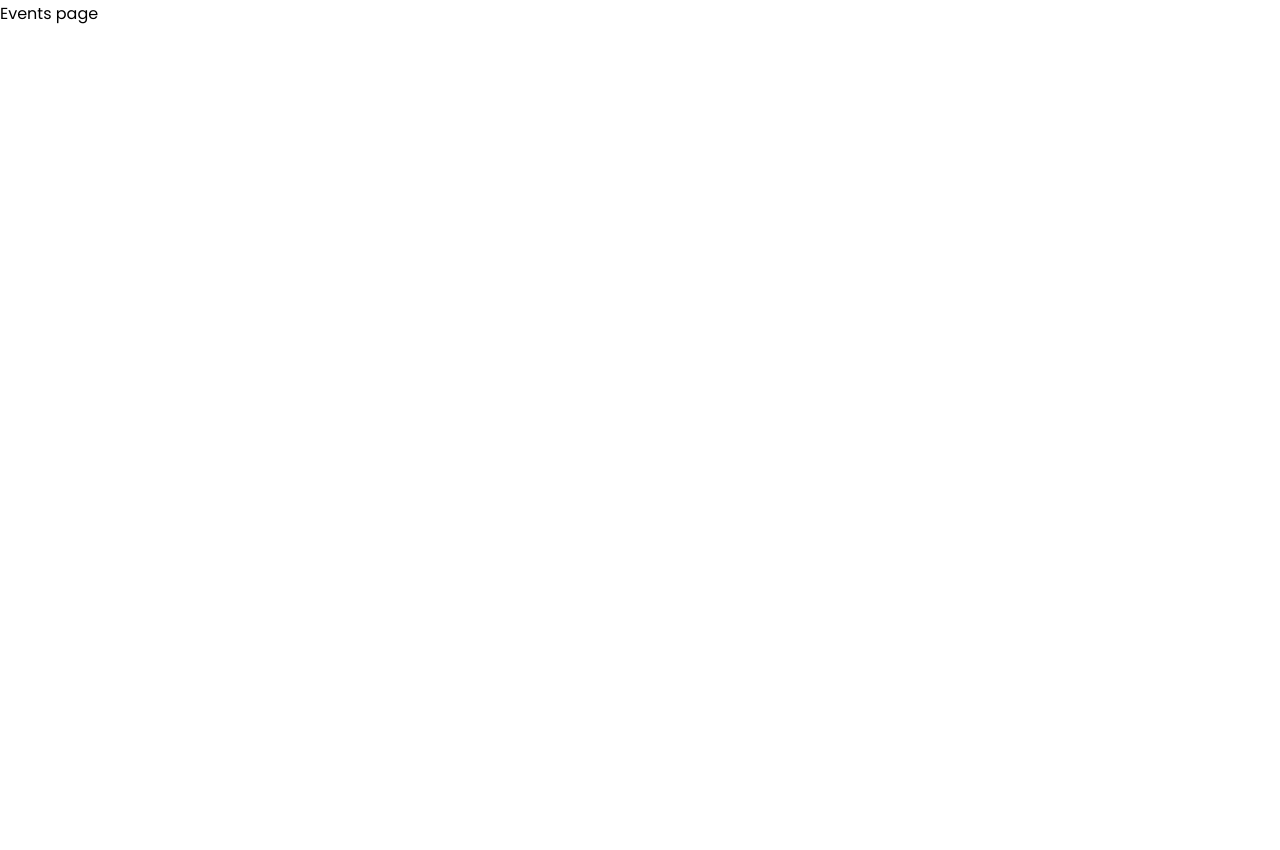
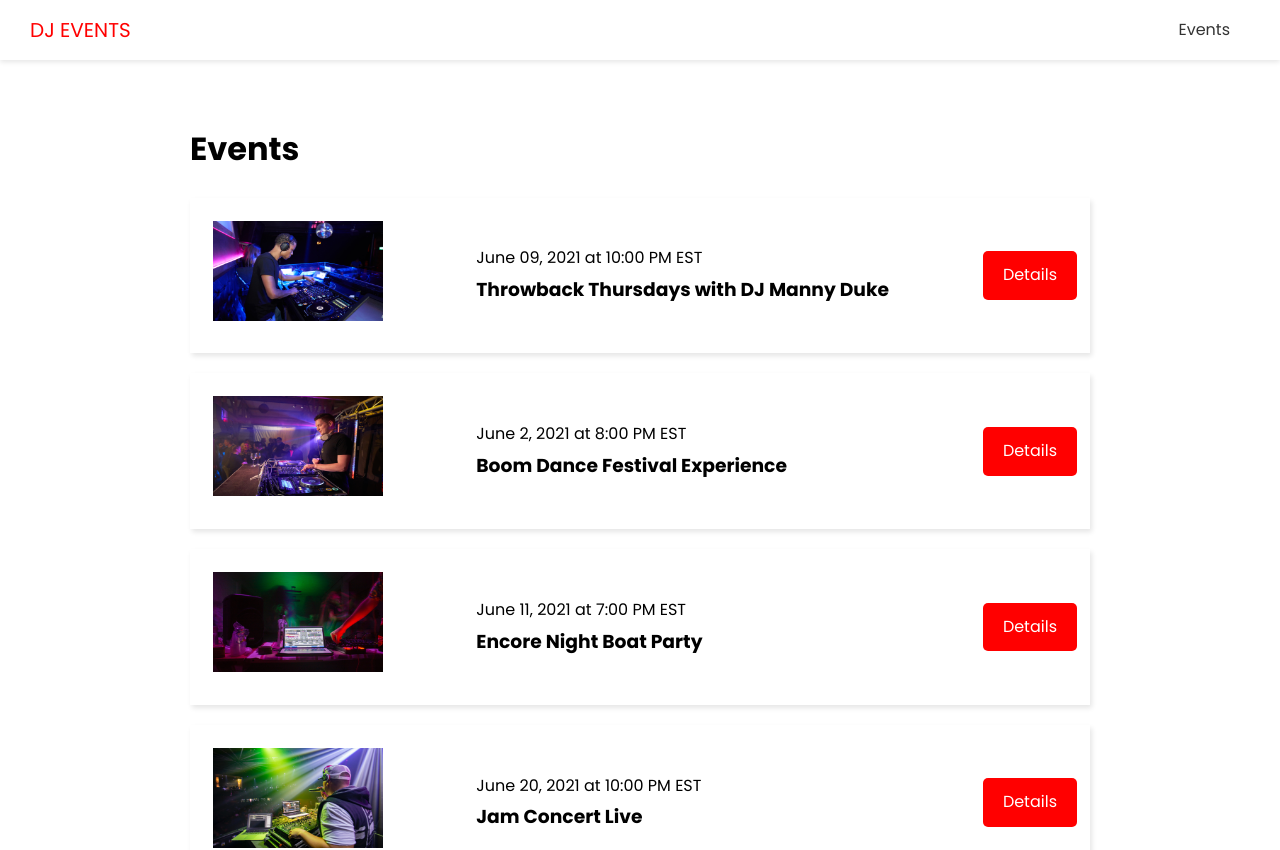
Before and after one commit to AcarMeel/nextjs-dj-events-fe, a Next.js app: page /events in a window 1280 px wide. Shown: the top 850 px of the page. Before the commit the page ends 800 px from the top, so only its background shows below. Built offline with nearby package versions, Linux system fonts and the light colour scheme; no server answers.

Commit message:
Add Events Page

```diff
--- /dev/null
+++ b/components/EventItem.js
@@ -0,0 +1,23 @@
+import Link from 'next/link'
+import Image from 'next/image'
+import styles from '@/styles/EventItem.module.css'
+
+export default function EventItem({evt}) {
+    return (
+        <div className={styles.event}>
+            <div className={styles.img}>
+                <Image src={evt.image ? evt.image : '/imagesevent-default.png'}
+                width={170} height={100} />
+            </div>
+            <div className={styles.info}>
+                <span>{evt.date} at {evt.time}</span>
+                <h3>{evt.name}</h3>
+            </div>
+            <div className={styles.link}>
+                <Link href={`events/${evt.slug}`}>
+                    <a className="btn">Details</a>
+                </Link>
+            </div>
+        </div>
+    )
+}
--- /dev/null
+++ b/config/index.js
@@ -0,0 +1 @@
+export const API_URL = process.env.NEXT_PUBLIC_API_URL || 'http://localhost:3000'
--- a/jsconfig.json
+++ b/jsconfig.json
@@ -3,7 +3,8 @@
         "baseUrl": ".",
         "paths": {
             "@/components/*": ["components/*"],
-            "@/styles/*": ["styles/*"]
+            "@/styles/*": ["styles/*"],
+            "@/config/*": ["config/*"]
         }
     }
 }
--- /dev/null
+++ b/pages/api/events/[slug].js
@@ -0,0 +1,21 @@
+// Next.js API route support: https://nextjs.org/docs/api-routes/introduction
+const { events } = require("./data.json");
+export default (req, res) => {
+  try {
+    const { slug } = req.query;
+    const evt = events.filter((event) => event.slug === slug);
+    if (req.method === "GET") {
+      res.status(200).json(evt);
+    } else {
+      res.setHeader("Allow", ["GET"]);
+      res.status(405).json({
+        message: `Method ${req.method} not allowed`,
+      });
+    }
+  } catch (error) {
+    console.error(error);
+    res.status(500).json({
+      message: error,
+    });
+  }
+};
--- a/pages/api/events/index.js
+++ b/pages/api/events/index.js
@@ -1,5 +1,12 @@
 // Next.js API route support: https://nextjs.org/docs/api-routes/introduction
 const { events } = require('./data.json')
 export default (req, res) => {
-  res.status(200).json(events)
+  if (req.method === 'GET') {
+    res.status(200).json(events)
+  } else {
+    res.setHeader('Allow', ['GET'])
+    res.status(405).json({
+      message: `Method ${req.method} not allowed`
+    })
+  }
 }
--- a/pages/events/index.js
+++ b/pages/events/index.js
@@ -1,7 +1,26 @@
-export default function EventsPage() {
+import Layout from "@/components/Layout";
+import { API_URL } from "@/config/index";
+import EventItem from "@/components/EventItem";
+
+export default function EventsPage({ events }) {
   return (
-    <div>
-      Events page
-    </div>
-  )
+    <Layout>
+      <h1>Events</h1>
+      {events.length === 0 && <h3>No Events to show</h3>}
+      {events.map((evt) => (
+        <EventItem key={evt.id} evt={evt} />
+      ))}
+    </Layout>
+  );
 }
+
+export async function getStaticProps() {
+  const res = await fetch(`${API_URL}/api/events`);
+  const data = await res.json();
+  return {
+    props: {
+      events: data,
+    },
+    revalidate: 1,
+  };
+}
--- /dev/null
+++ b/styles/EventItem.module.css
@@ -0,0 +1,28 @@
+.event {
+  display: flex;
+  justify-content: space-between;
+  align-items: center;
+  margin: 20px 0;
+  padding: 13px;
+  box-shadow: 2px 3px 5px rgba(0, 0, 0, 0.1);
+}
+
+.img {
+  flex: 1;
+  margin: 10px;
+}
+
+.info {
+  flex: 2;
+}
+
+@media (max-width: 600px) {
+  .event {
+    flex-direction: column;
+    text-align: center;
+  }
+
+  .info {
+    margin-bottom: 20px;
+  }
+}
```
Also changed, not shown: pages/events/[slug].js (+15 -9 lines), pages/index.js (+30 -7 lines), 1 other file (tests, documents, lock files or other folders).
